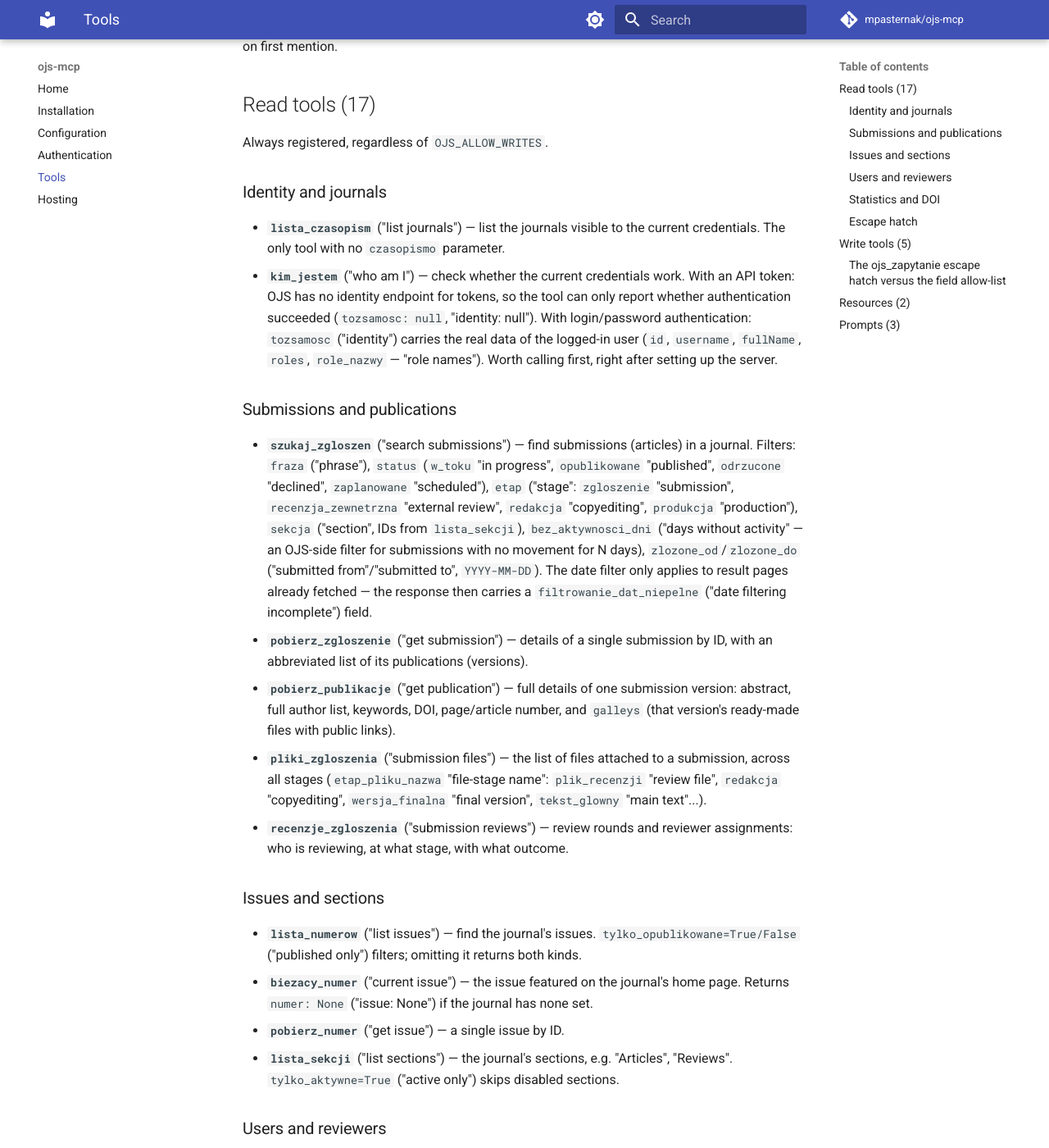
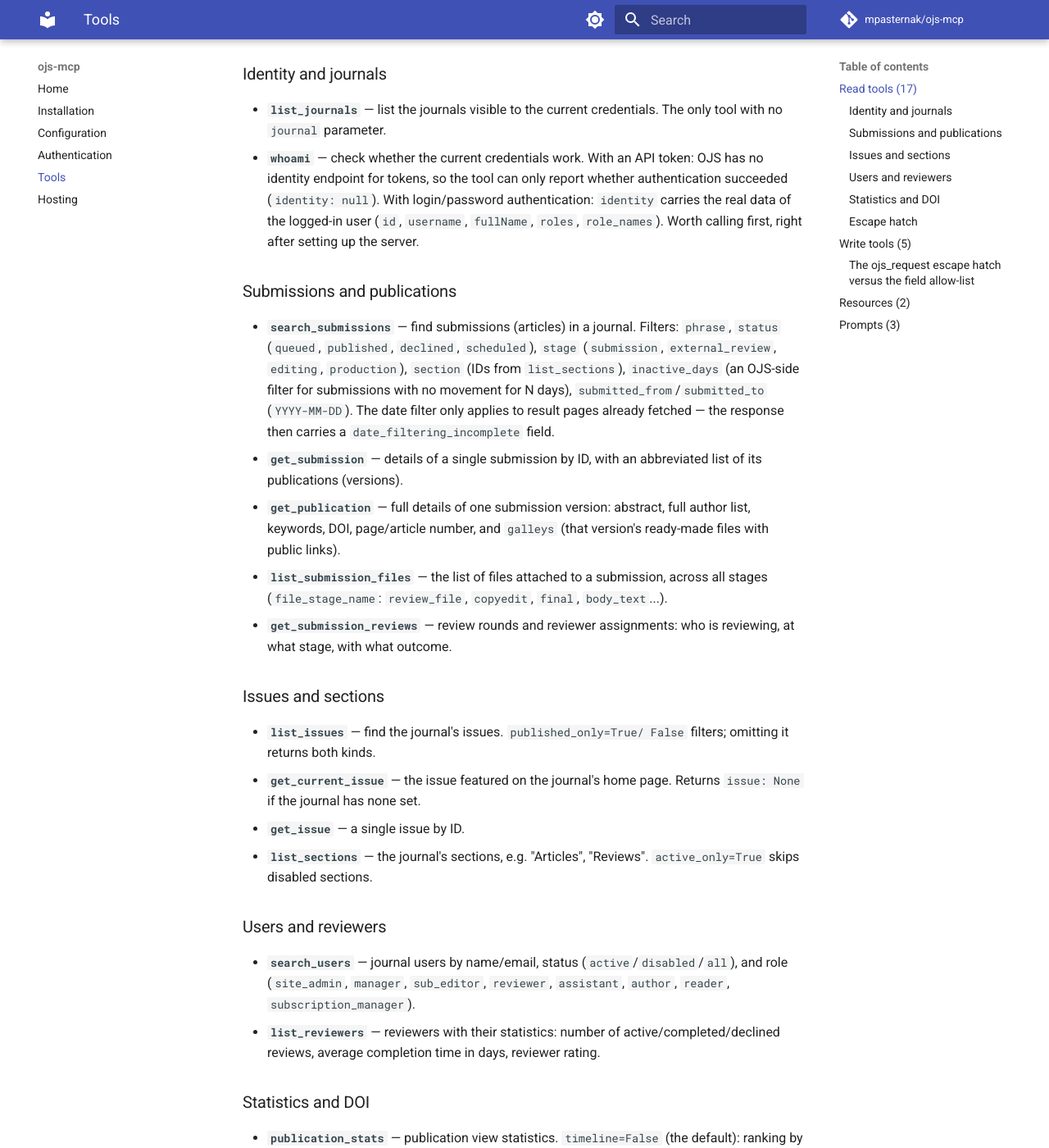
Before and after one commit to mpasternak/ojs-mcp, an MkDocs documentation site: the page built from docs/tools.md, in a window 1280 px wide and 1400 px high, scrolled down 356 px. Shown: the whole window at 82% size. Built offline with MkDocs 1.6.1 and Material for MkDocs 9.7.7, drawn with Linux system fonts in a browser that asks for light colours; comment, search, counter and statistics services are not loaded; some of the changed text lies outside the part shown.

Commit message:
Update documentation for the English tool/parameter names
- docs/tools.md rewritten around the new English names (list_journals,
  whoami, search_submissions, ojs_request, ojs://endpoints,
  ojs://journals, editorial_overview, stuck_in_review,
  summarize_issue, etc.) instead of Polish names with English glosses.
- README.md, CHANGELOG.md, docs/configuration.md, docs/hosting.md,
  docs/installation.md: remaining references to czasopismo/
  lista_czasopism/kim_jestem/ojs_zapytanie/Katalog and the quoted
  Polish error messages updated to match the renamed code.
- Removed README's now-obsolete 'A note on language' section (the API
  is English now, so it no longer applies).
- Added a visible 'Status: Alpha' disclaimer to the README stating the
  server has not yet been exercised against a live OJS instance — all
  280 tests run against stubbed responses, and the API facts were
  read from the PKP source rather than observed live.

Co-Authored-By: Claude Opus 5 (1M context) <noreply@anthropic.com>
Claude-Session: https://claude.ai/code/session_011bNYpRZ4iGhZDvaMy72fWS

```diff
--- a/docs/tools.md
+++ b/docs/tools.md
@@ -1,18 +1,11 @@
 # Tools
 
-All tools (except `lista_czasopism`, "list journals") accept an optional
-`czasopismo` ("journal") parameter — the journal name (`urlPath`) on an
-instance that hosts several journals. Omitting it falls back to
-`OJS_JOURNAL`; having neither is an error. The list of available values
-is returned by the `lista_czasopism` tool or the `ojs://czasopisma`
-resource (see
+All tools (except `list_journals`) accept an optional `journal`
+parameter — the journal name (`urlPath`) on an instance that hosts
+several journals. Omitting it falls back to `OJS_JOURNAL`; having
+neither is an error. The list of available values is returned by the
+`list_journals` tool or the `ojs://journals` resource (see
 [Multiple journals on one instance](configuration.md#multiple-journals-on-one-instance)).
-
-Tool names, parameter names, and the literal string values passed as
-parameters are kept in their original Polish — that's the actual shape
-of this server's API, and translating them here would show you words
-you won't actually see or type. Each one gets a short English gloss
-below on first mention.
 
 ## Read tools (17)
 
@@ -20,95 +13,79 @@ Always registered, regardless of `OJS_ALLOW_WRITES`.
 
 ### Identity and journals
 
-- **`lista_czasopism`** ("list journals") — list the journals visible to
-  the current credentials. The only tool with no `czasopismo` parameter.
-- **`kim_jestem`** ("who am I") — check whether the current credentials
-  work. With an API token: OJS has no identity endpoint for tokens, so
-  the tool can only report whether authentication succeeded
-  (`tozsamosc: null`, "identity: null"). With login/password
-  authentication: `tozsamosc` ("identity") carries the real data of the
-  logged-in user (`id`, `username`, `fullName`, `roles`, `role_nazwy`
-  — "role names"). Worth calling first, right after setting up the
+- **`list_journals`** — list the journals visible to the current
+  credentials. The only tool with no `journal` parameter.
+- **`whoami`** — check whether the current credentials work. With an
+  API token: OJS has no identity endpoint for tokens, so the tool can
+  only report whether authentication succeeded (`identity: null`).
+  With login/password authentication: `identity` carries the real
+  data of the logged-in user (`id`, `username`, `fullName`, `roles`,
+  `role_names`). Worth calling first, right after setting up the
   server.
 
 ### Submissions and publications
 
-- **`szukaj_zgloszen`** ("search submissions") — find submissions
-  (articles) in a journal. Filters: `fraza` ("phrase"), `status`
-  (`w_toku` "in progress", `opublikowane` "published", `odrzucone`
-  "declined", `zaplanowane` "scheduled"), `etap` ("stage": `zgloszenie`
-  "submission", `recenzja_zewnetrzna` "external review", `redakcja`
-  "copyediting", `produkcja` "production"), `sekcja` ("section", IDs from
-  `lista_sekcji`), `bez_aktywnosci_dni` ("days without activity" — an
-  OJS-side filter for submissions with no movement for N days),
-  `zlozone_od`/`zlozone_do` ("submitted from"/"submitted to",
-  `YYYY-MM-DD`). The date filter only applies to result pages already
-  fetched — the response then carries a `filtrowanie_dat_niepelne`
-  ("date filtering incomplete") field.
-- **`pobierz_zgloszenie`** ("get submission") — details of a single
-  submission by ID, with an abbreviated list of its publications
-  (versions).
-- **`pobierz_publikacje`** ("get publication") — full details of one
-  submission version: abstract, full author list, keywords, DOI,
-  page/article number, and `galleys` (that version's ready-made files
-  with public links).
-- **`pliki_zgloszenia`** ("submission files") — the list of files
-  attached to a submission, across all stages (`etap_pliku_nazwa`
-  "file-stage name": `plik_recenzji` "review file", `redakcja`
-  "copyediting", `wersja_finalna` "final version", `tekst_glowny` "main
-  text"...).
-- **`recenzje_zgloszenia`** ("submission reviews") — review rounds and
-  reviewer assignments: who is reviewing, at what stage, with what
-  outcome.
+- **`search_submissions`** — find submissions (articles) in a journal.
+  Filters: `phrase`, `status` (`queued`, `published`, `declined`,
+  `scheduled`), `stage` (`submission`, `external_review`, `editing`,
+  `production`), `section` (IDs from `list_sections`),
+  `inactive_days` (an OJS-side filter for submissions with no
+  movement for N days), `submitted_from`/`submitted_to`
+  (`YYYY-MM-DD`). The date filter only applies to result pages
+  already fetched — the response then carries a
+  `date_filtering_incomplete` field.
+- **`get_submission`** — details of a single submission by ID, with an
+  abbreviated list of its publications (versions).
+- **`get_publication`** — full details of one submission version:
+  abstract, full author list, keywords, DOI, page/article number, and
+  `galleys` (that version's ready-made files with public links).
+- **`list_submission_files`** — the list of files attached to a
+  submission, across all stages (`file_stage_name`: `review_file`,
+  `copyedit`, `final`, `body_text`...).
+- **`get_submission_reviews`** — review rounds and reviewer
+  assignments: who is reviewing, at what stage, with what outcome.
 
 ### Issues and sections
 
-- **`lista_numerow`** ("list issues") — find the journal's issues.
-  `tylko_opublikowane=True/False` ("published only") filters; omitting
-  it returns both kinds.
-- **`biezacy_numer`** ("current issue") — the issue featured on the
-  journal's home page. Returns `numer: None` ("issue: None") if the
-  journal has none set.
-- **`pobierz_numer`** ("get issue") — a single issue by ID.
-- **`lista_sekcji`** ("list sections") — the journal's sections, e.g.
-  "Articles", "Reviews". `tylko_aktywne=True` ("active only") skips
-  disabled sections.
+- **`list_issues`** — find the journal's issues. `published_only=True/
+  False` filters; omitting it returns both kinds.
+- **`get_current_issue`** — the issue featured on the journal's home
+  page. Returns `issue: None` if the journal has none set.
+- **`get_issue`** — a single issue by ID.
+- **`list_sections`** — the journal's sections, e.g. "Articles",
+  "Reviews". `active_only=True` skips disabled sections.
 
 ### Users and reviewers
 
-- **`szukaj_uzytkownikow`** ("search users") — journal users by
-  name/email, status (`active`/`disabled`/`all`), and role
-  (`administrator_witryny` "site administrator", `menedzer_czasopisma`
-  "journal manager", `redaktor_dzialu` "section editor", `recenzent`
-  "reviewer", `asystent` "assistant", `autor` "author", `czytelnik`
-  "reader", `menedzer_prenumerat` "subscription manager").
-- **`lista_recenzentow`** ("list reviewers") — reviewers with their
-  statistics: number of active/completed/declined reviews, average
-  completion time in days, reviewer rating.
+- **`search_users`** — journal users by name/email, status
+  (`active`/`disabled`/`all`), and role (`site_admin`, `manager`,
+  `sub_editor`, `reviewer`, `assistant`, `author`, `reader`,
+  `subscription_manager`).
+- **`list_reviewers`** — reviewers with their statistics: number of
+  active/completed/declined reviews, average completion time in days,
+  reviewer rating.
 
 ### Statistics and DOI
 
-- **`statystyki_publikacji`** ("publication statistics") — publication
-  view statistics. `os_czasu=False` ("time series: false", the
-  default): ranking by view count. `os_czasu=True`: total views over
-  time, `interwal` ("interval"): `day`/`month`.
-- **`statystyki_redakcyjne`** ("editorial statistics") — aggregate
-  editorial statistics for the journal (submission count, decisions,
-  time to first decision, etc.). Without `data_od`/`data_do` ("date
-  from"/"date to"), OJS counts statistics from the journal's beginning.
-- **`lista_doi`** ("list DOIs") — DOIs registered in the journal, by
-  status (`niezarejestrowane` "unregistered", `zgloszone` "submitted",
-  `zarejestrowane` "registered", `blad` "error", `nieaktualne` "stale").
+- **`publication_stats`** — publication view statistics.
+  `timeline=False` (the default): ranking by view count.
+  `timeline=True`: total views over time, `interval`: `day`/`month`.
+- **`editorial_stats`** — aggregate editorial statistics for the
+  journal (submission count, decisions, time to first decision, etc.).
+  Without `date_from`/`date_to`, OJS counts statistics from the
+  journal's beginning.
+- **`list_dois`** — DOIs registered in the journal, by status
+  (`unregistered`, `submitted`, `registered`, `error`, `stale`).
 
 ### Escape hatch
 
-- **`ojs_zapytanie`** ("OJS query") — call any OJS REST API endpoint
-  outside the curated tool list. `sciezka` ("path") is relative to
-  `api/v1` (e.g. `submissions/12/files`); check the exact shape of each
-  endpoint in the `ojs://endpointy` resource. Without
-  `OJS_ALLOW_WRITES`, only read requests (`GET`/`HEAD`) are allowed. See
-  also the warning in the [Write tools](#write-tools-5) section about
-  the reach of this escape hatch once writes are enabled.
+- **`ojs_request`** — call any OJS REST API endpoint outside the
+  curated tool list. `path` is relative to `api/v1` (e.g.
+  `submissions/12/files`); check the exact shape of each endpoint in
+  the `ojs://endpoints` resource. Without `OJS_ALLOW_WRITES`, only read
+  requests (`GET`/`HEAD`) are allowed. See also the warning in the
+  [Write tools](#write-tools-5) section about the reach of this escape
+  hatch once writes are enabled.
 
 ## Write tools (5)
 
@@ -119,60 +96,50 @@ available, so they never appear in the tool list the model receives.
 With the flag on, the model sees 22 tools in total (17 read + 5 write).
 
 Each of these modifies the journal's **production** data — their
-docstrings all start with `UWAGA: modyfikuje dane produkcyjne
-czasopisma.` ("WARNING: modifies production journal data.").
+docstrings all start with `WARNING: modifies production journal data.`
 
-- **`dodaj_decyzje_redakcyjna`** ("add editorial decision") — adds an
-  editorial decision to a submission; depending on the decision type, it
-  may email a notification to authors and/or reviewers. Irreversible in
-  a single call. `decyzja` ("decision") is a literal name (`akceptuj`
-  "accept", `do_recenzji_zewnetrznej` "to external review",
-  `wymagane_poprawki` "revisions required",
-  `do_ponownego_zgloszenia` "resubmit", `odrzuc` "decline",
-  `do_produkcji` "to production", `odrzuc_wstepnie` "decline initially",
-  `rekomenduj_akceptacje`/`poprawki`/`ponowne_zgloszenie`/`odrzucenie`
-  "recommend accept/revisions/resubmission/decline", `nowa_runda_recenzji`
-  "new review round", `cofnij_odrzucenie` "undo decline",
-  `pomin_recenzje_zewnetrzna` "skip external review",
-  `cofnij_z_produkcji` "send back from production",
-  `cofnij_z_redakcji` "send back from copyediting"); `runda_recenzji`
-  ("review round") is required by OJS for decisions made at the external
-  review stage.
-- **`edytuj_metadane_publikacji`** ("edit publication metadata") —
-  overwrites the metadata of the given submission version. `pola`
-  ("fields") is a dict of `{field_name: value}`, must be non-empty, and
-  is restricted to an allow-list (`title`, `subtitle`, `abstract`,
-  `prefix`, `keywords`, `subjects`, `disciplines`,
-  `supportingAgencies`, `coverage`, `rights`, `source`, `type`,
-  `datePublished`, `licenseUrl`, `copyrightHolder`, `copyrightYear`,
-  `sectionId`, `issueId`, `pages`). Any other field (e.g. `id`,
-  `authors`, `galleys`, `categoryIds`, `locale`) is rejected with an
-  error — this guards against mistakes, it is **not an uncrossable
-  security boundary** (see the warning about `ojs_zapytanie` below).
-  Multilingual fields take a dict of language codes, e.g.
-  `{"pl": "…", "en": "…"}`.
-- **`opublikuj_publikacje`** ("publish publication") — publishes the
-  given submission version. From that point on, the content is
-  **publicly visible** on the journal's site.
-- **`cofnij_publikacje`** ("unpublish publication") — unpublishes the
-  given version; it disappears from the journal's public site.
-- **`utworz_ogloszenie`** ("create announcement") — creates a new
-  journal announcement, **publicly visible**, without emailing
-  subscribers (this tool does not do that — a parameter controlling a
-  mass email to subscribers is not part of its scope). `tytul`
-  ("title") is required; `tytul`/`tresc`/`streszczenie`
-  ("title"/"body"/"summary") are multilingual (a dict of language
-  codes).
+- **`add_editorial_decision`** — adds an editorial decision to a
+  submission; depending on the decision type, it may email a
+  notification to authors and/or reviewers. Irreversible in a single
+  call. `decision` is a word-level name (`accept`, `external_review`,
+  `pending_revisions`, `resubmit`, `decline`, `send_to_production`,
+  `initial_decline`, `recommend_accept`/`recommend_pending_revisions`/
+  `recommend_resubmit`/`recommend_decline`, `new_external_round`,
+  `revert_decline`, `skip_external_review`, `back_from_production`,
+  `back_from_copyediting`); `review_round` is required by OJS for
+  decisions made at the external review stage.
+- **`edit_publication_metadata`** — overwrites the metadata of the
+  given submission version. `fields` is a dict of `{field_name:
+  value}`, must be non-empty, and is restricted to an allow-list
+  (`title`, `subtitle`, `abstract`, `prefix`, `keywords`, `subjects`,
+  `disciplines`, `supportingAgencies`, `coverage`, `rights`, `source`,
+  `type`, `datePublished`, `licenseUrl`, `copyrightHolder`,
+  `copyrightYear`, `sectionId`, `issueId`, `pages`). Any other field
+  (e.g. `id`, `authors`, `galleys`, `categoryIds`, `locale`) is
+  rejected with an error — this guards against mistakes, it is **not
+  an uncrossable security boundary** (see the warning about
+  `ojs_request` below). Multilingual fields take a dict of language
+  codes, e.g. `{"en": "…", "pl": "…"}`.
+- **`publish_publication`** — publishes the given submission version.
+  From that point on, the content is **publicly visible** on the
+  journal's site.
+- **`unpublish_publication`** — unpublishes the given version; it
+  disappears from the journal's public site.
+- **`create_announcement`** — creates a new journal announcement,
+  **publicly visible**, without emailing subscribers (this tool does
+  not do that — a parameter controlling a mass email to subscribers is
+  not part of its scope). `title` is required; `title`/`content`/
+  `summary` are multilingual (a dict of language codes).
 
-### The `ojs_zapytanie` escape hatch versus the field allow-list
+### The `ojs_request` escape hatch versus the field allow-list
 
-With `OJS_ALLOW_WRITES=1`, the `ojs_zapytanie` tool can send any write
+With `OJS_ALLOW_WRITES=1`, the `ojs_request` tool can send any write
 request, including a `PUT` to `.../publications/{id}` with **any** body
 — i.e. it can **bypass the field allow-list** from
-`edytuj_metadane_publikacji`. This is intentional: by definition, the
+`edit_publication_metadata`. This is intentional: by definition, the
 escape hatch exists to reach things outside the curated tool list, and
 here the only safeguard on writes is the `OJS_ALLOW_WRITES` flag itself,
-not the field list. The field list in `edytuj_metadane_publikacji`
+not the field list. The field list in `edit_publication_metadata`
 protects against an accidental mistake in typical use (e.g.
 overwriting `id` or `authors`) — it is not a boundary that can't be
 crossed on purpose.
@@ -181,17 +148,16 @@ crossed on purpose.
 
 Always registered — no resource ever modifies anything.
 
-- **`ojs://endpointy`** ("endpoints", `text/plain`) — a compact list of
-  every OJS REST API endpoint (method, path, parameters, short
-  description). The reference point for `ojs_zapytanie` when calling
-  endpoints outside the curated tool list — check the exact path and
-  parameters here before using them.
-- **`ojs://czasopisma`** ("journals", `application/json`) — the list of
-  journals visible to the current credentials, as `{"sciezka",
-  "nazwa"}` ("path", "name") objects — `"sciezka"` is the value to pass
-  as the `czasopismo` parameter in the other tools and prompts. The same
-  result as the `lista_czasopism` tool, available as a resource instead
-  of a tool call.
+- **`ojs://endpoints`** (`text/plain`) — a compact list of every OJS
+  REST API endpoint (method, path, parameters, short description). The
+  reference point for `ojs_request` when calling endpoints outside the
+  curated tool list — check the exact path and parameters here before
+  using them.
+- **`ojs://journals`** (`application/json`) — the list of journals
+  visible to the current credentials, as `{"path", "name"}` objects —
+  `"path"` is the value to pass as the `journal` parameter in the
+  other tools and prompts. The same result as the `list_journals`
+  tool, available as a resource instead of a tool call.
 
 ## Prompts (3)
 
@@ -200,21 +166,20 @@ order to call them in, rather than just describing a goal. All of them
 point only at read tools and are available regardless of
 `OJS_ALLOW_WRITES`.
 
-- **`przeglad_redakcyjny(czasopismo=None)`** ("editorial overview") —
-  the state of submissions in progress, broken down by the four stages
-  (submission, external review, copyediting, production), plus the
-  state of the current issue. Walks the model through
-  `statystyki_redakcyjne`, `biezacy_numer`, and `szukaj_zgloszen`
-  separately for each stage.
-- **`utkniete_w_recenzji(bez_aktywnosci_dni=14, czasopismo=None)`**
-  ("stuck in review") — submissions stuck in external review with no
-  movement for N days, along with the status of their assigned
-  reviewers and a recommended action. Instructs the model to use OJS's
-  own `bez_aktywnosci_dni` filter instead of computing idle time itself.
-- **`podsumuj_numer(numer=None, czasopismo=None)`** ("summarize issue")
-  — an editorial note summarizing an issue's contents (the current one,
-  if `numer` is omitted). Since `pobierz_numer`/`biezacy_numer` return
-  only issue metadata without an article list, the prompt directs the
-  model to fetch the full contents through the `ojs_zapytanie` escape
-  hatch (`issues/<id>`) — an example of using it together with the
-  `ojs://endpointy` resource.
+- **`editorial_overview(journal=None)`** — the state of submissions in
+  progress, broken down by the four stages (submission, external
+  review, editing, production), plus the state of the current issue.
+  Walks the model through `editorial_stats`, `get_current_issue`, and
+  `search_submissions` separately for each stage.
+- **`stuck_in_review(inactive_days=14, journal=None)`** — submissions
+  stuck in external review with no movement for N days, along with the
+  status of their assigned reviewers and a recommended action.
+  Instructs the model to use OJS's own `inactive_days` filter instead
+  of computing idle time itself.
+- **`summarize_issue(issue=None, journal=None)`** — an editorial note
+  summarizing an issue's contents (the current one, if `issue` is
+  omitted). Since `get_issue`/`get_current_issue` return only issue
+  metadata without an article list, the prompt directs the model to
+  fetch the full contents through the `ojs_request` escape hatch
+  (`issues/<id>`) — an example of using it together with the
+  `ojs://endpoints` resource.
```
Also changed, not shown: CHANGELOG.md (+3 -3 lines), README.md (+15 -14 lines), docs/configuration.md (+12 -15 lines), docs/hosting.md (+7 -7 lines), docs/installation.md (+2 -3 lines).
